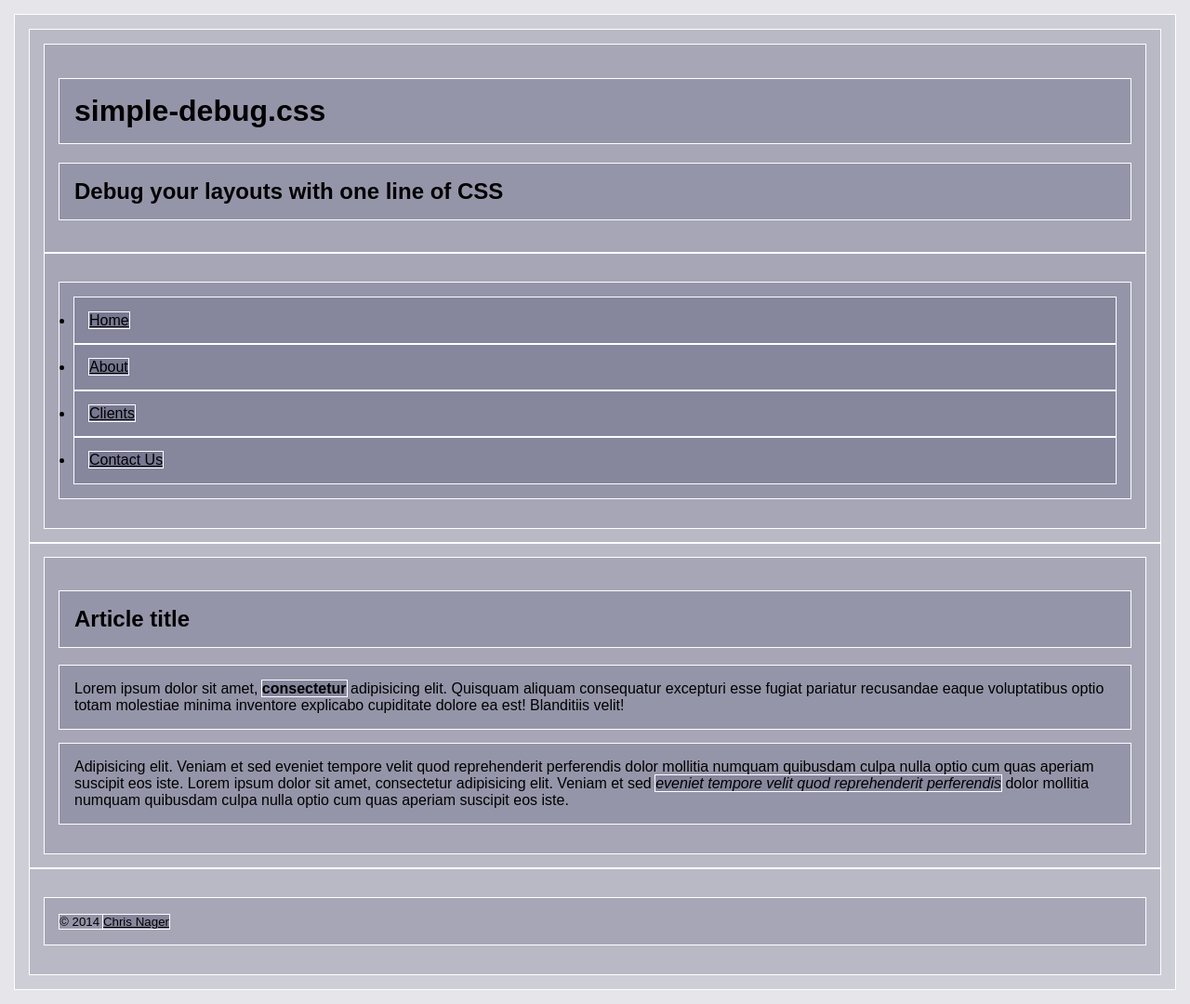
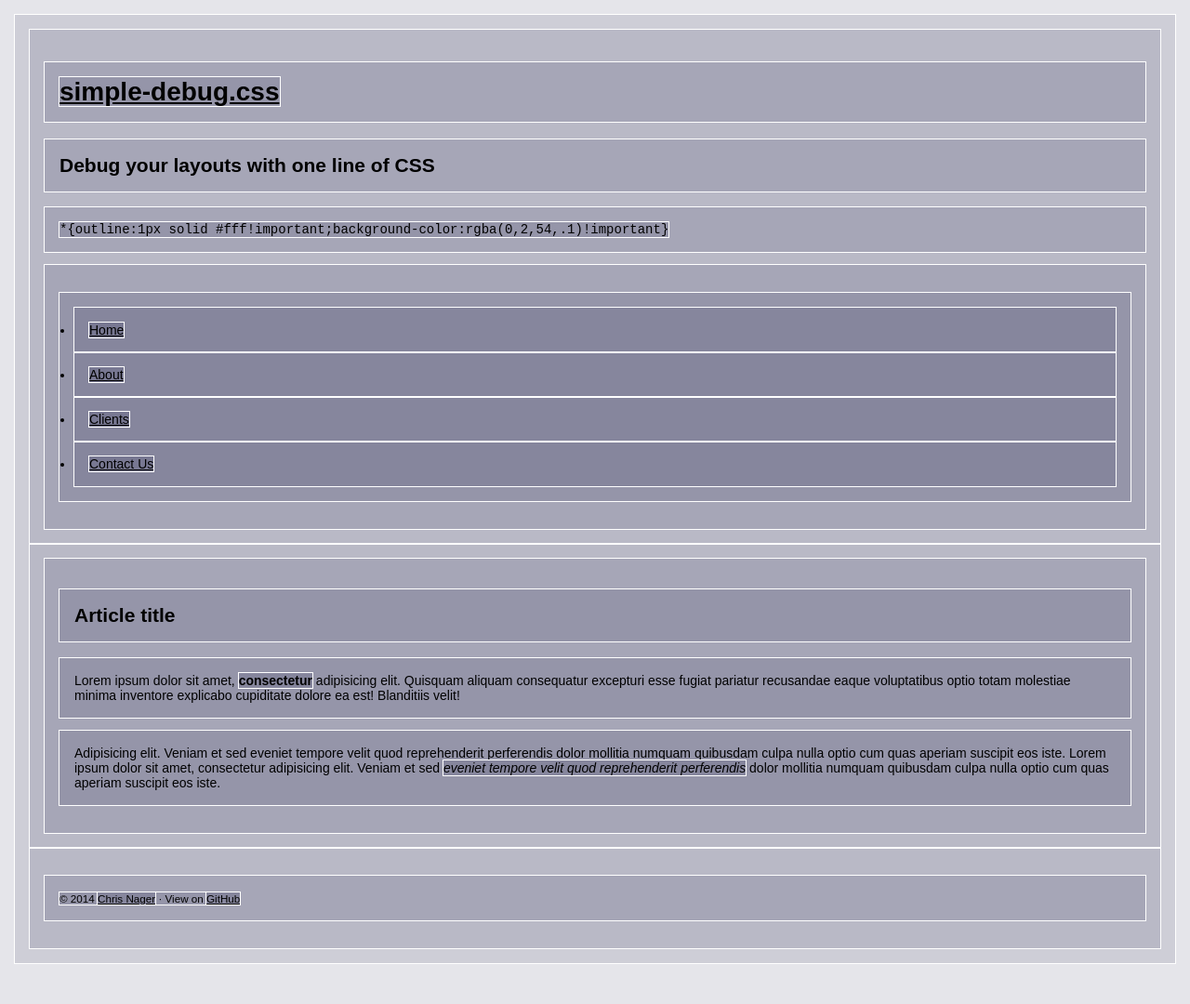
Before and after one commit to chrisnager/simple-debug.css, a plain HTML site: page index.html in a window 1280 px wide. Shown: the whole page at 93% size. After the commit the page ends 1052 px from the top, so only its background shows below. Drawn offline with Linux system fonts and the light colour scheme.

Commit message:
Add github links and update index copy

```diff
--- a/index.html
+++ b/index.html
@@ -8,15 +8,14 @@
         <link rel="stylesheet" href="simple-debug.css">
         <style>
             /* Demo styles */
-            *{padding:1rem;font-family:sans-serif}body{margin:0}a,b,i,small{padding:0}a{color:#000}
+            *{padding:1rem}body{margin:0;font:14px sans-serif}a,code,b,i,small{padding:0}a{color:#000}pre{white-space:pre-wrap}
         </style>
     </head>
     <body>
         <header>
-            <hgroup>
-                <h1>simple-debug.css</h1>
-                <h2>Debug your layouts with one line of CSS</h2>
-            </hgroup>
+            <h1><a href="//github.com/chrisnager/simple-debug.css">simple-debug.css</a></h1>
+            <h2>Debug your layouts with one line of CSS</h2>
+            <pre><code>*{outline:1px solid #fff!important;background-color:rgba(0,2,54,.1)!important}</code></pre>
             <nav>
                 <ul>
                     <li><a href="#">Home</a></li>
@@ -24,7 +23,7 @@
                     <li><a href="#">Clients</a></li>
                     <li><a href="#">Contact Us</a></li>
                 </ul>
-        </nav>
+            </nav>
         </header>
         <main>
             <article>
@@ -34,7 +33,7 @@
             </article>
         </main>
         <footer>
-            <p><small>&copy; 2014 <a href="//twitter.com/chrisnager" target="_blank">Chris Nager</a></small></p>
+            <p><small>&copy; 2014 <a href="//twitter.com/chrisnager" target="_blank">Chris Nager</a> &middot; View on <a href="//github.com/chrisnager/simple-debug.css">GitHub</a></small></p>
         </footer>
     </body>
 </html>
```
